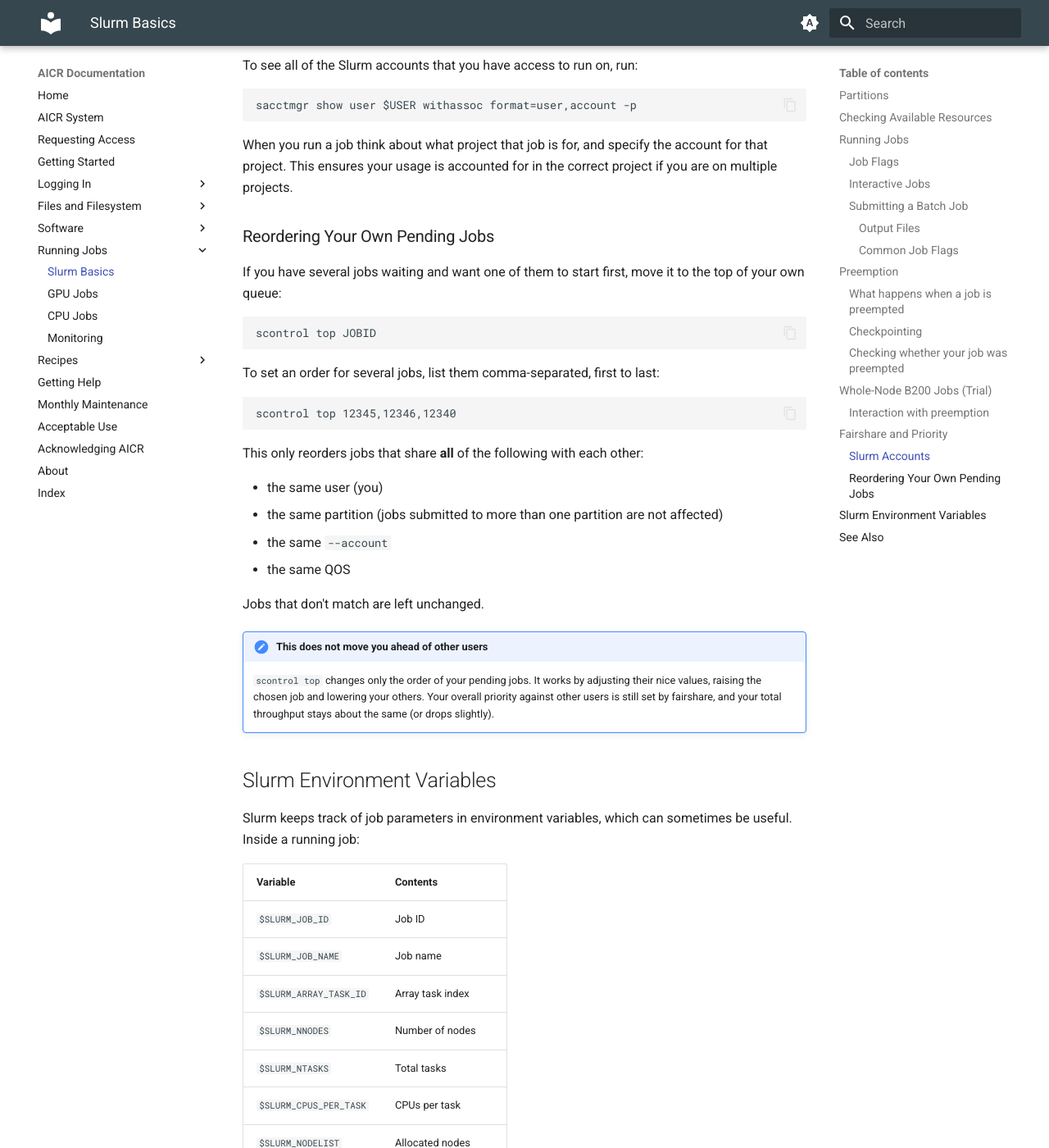
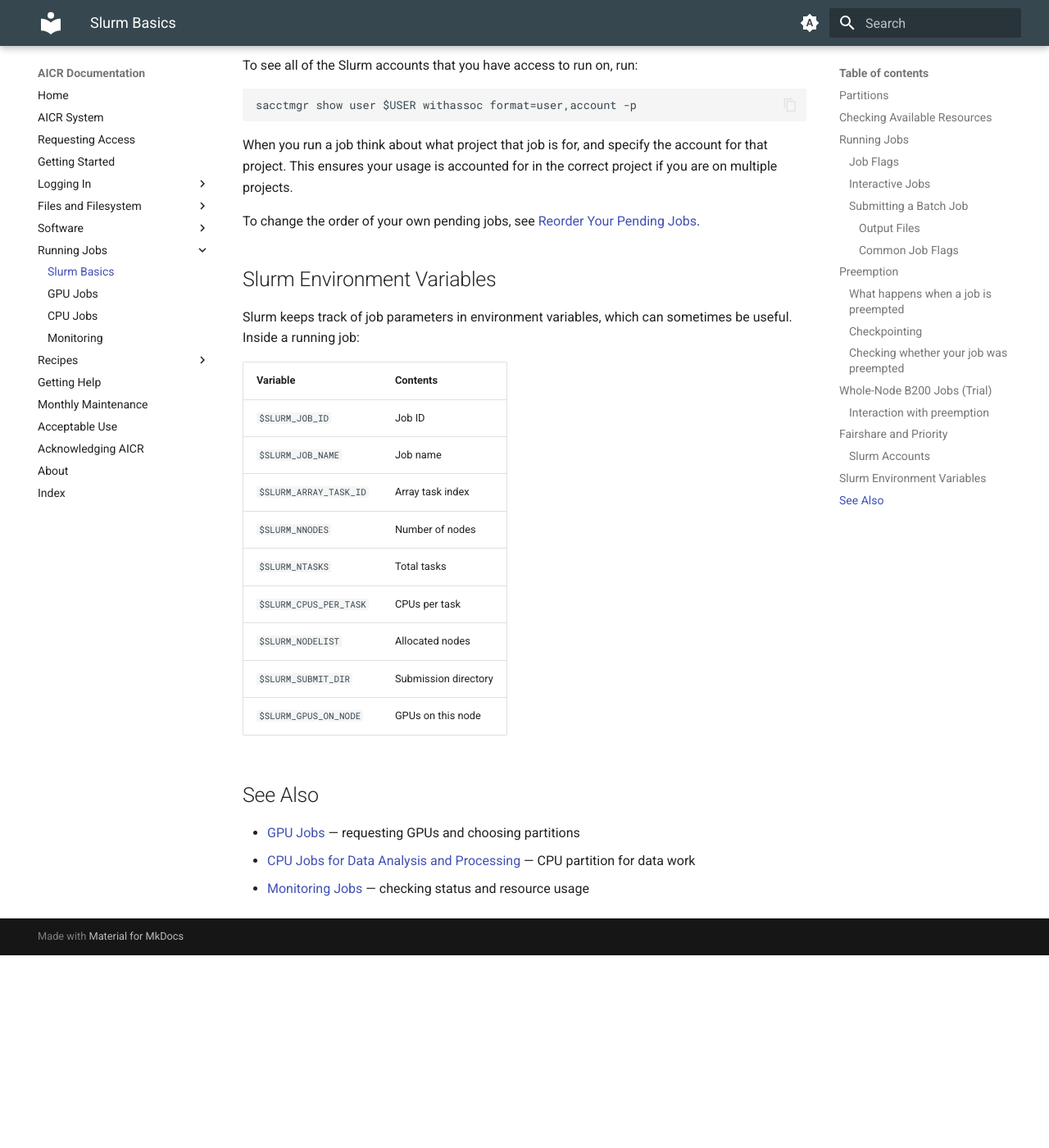
Before and after one commit to mghpcc/aicr-docs-edit, an MkDocs documentation site: the page built from docs/running-jobs/slurm-basics.md, in a window 1280 px wide and 1400 px high, scrolled down 9726 px. Shown: the whole window at 82% size. Built offline with MkDocs 1.6.1 and Material for MkDocs 9.7.7, drawn with Linux system fonts in a browser that asks for light colours; after the commit the page ends 10891 px from its top, so only the background shows below that.

Commit message:
moved section to monitoring page and referenced it on slurm basics

````diff
--- a/docs/running-jobs/slurm-basics.md
+++ b/docs/running-jobs/slurm-basics.md
@@ -308,31 +308,7 @@ sacctmgr show user $USER withassoc format=user,account -p
 
 When you run a job think about what project that job is for, and specify the account for that project. This ensures your usage is accounted for in the correct project if you are on multiple projects.
 
-### Reordering Your Own Pending Jobs
-
-If you have several jobs waiting and want one of them to start first, move it to the top of your own queue:
-
-```
-scontrol top JOBID
-```
-
-To set an order for several jobs, list them comma-separated, first to last:
-
-```
-scontrol top 12345,12346,12340
-```
-
-This only reorders jobs that share **all** of the following with each other:
-
-- the same user (you)
-- the same partition (jobs submitted to more than one partition are not affected)
-- the same `--account`
-- the same QOS
-
-Jobs that don't match are left unchanged.
-
-!!! note "This does not move you ahead of other users"
-    `scontrol top` changes only the order of your pending jobs. It works by adjusting their nice values, raising the chosen job and lowering your others. Your overall priority against other users is still set by fairshare, and your total throughput stays about the same (or drops slightly).
+To change the order of your own pending jobs, see [Reorder Your Pending Jobs](monitoring.md#reorder-your-pending-jobs).
 
 ## Slurm Environment Variables
 
````
Also changed, not shown: docs/running-jobs/monitoring.md (+26 -0 lines).
